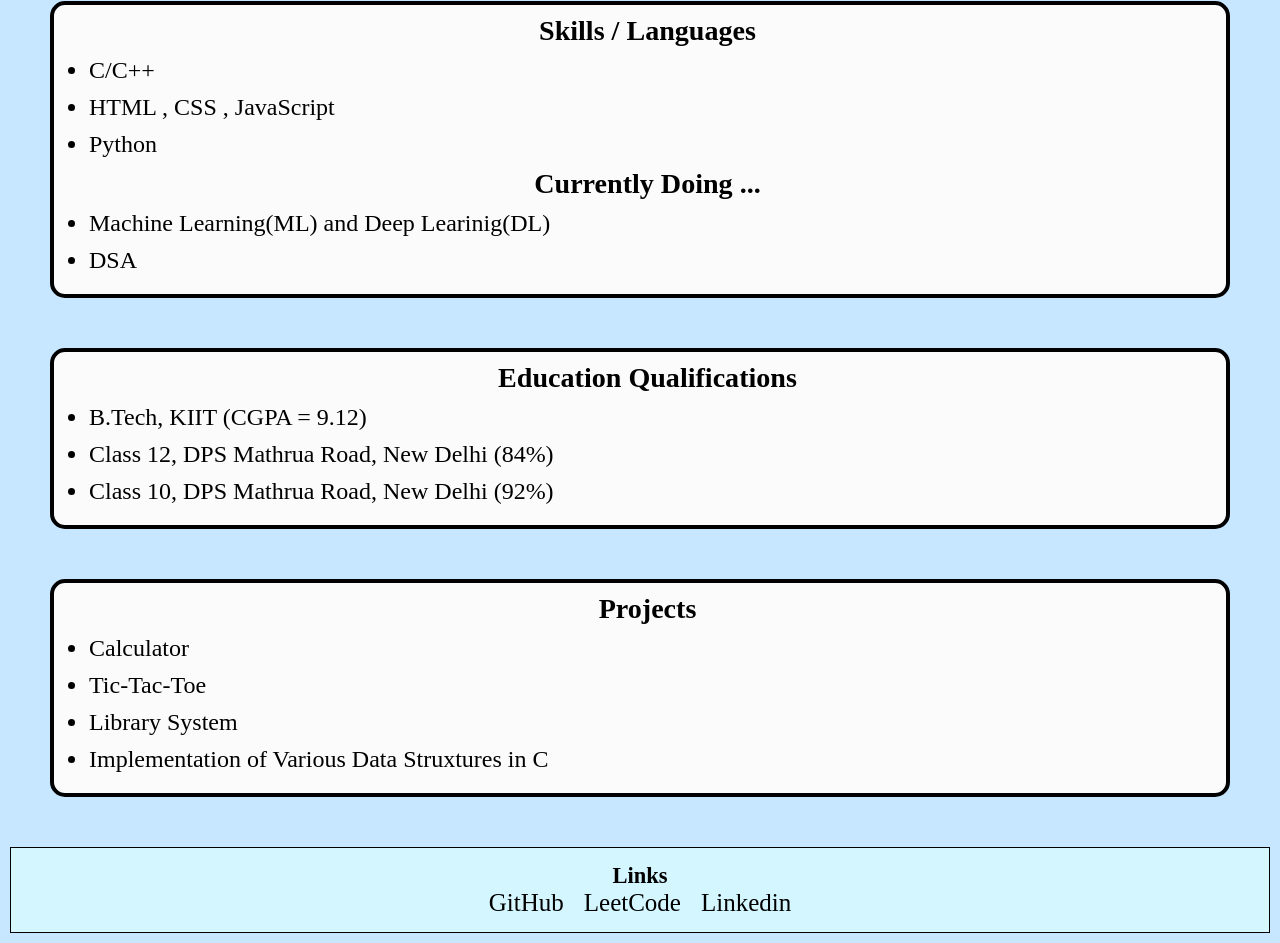
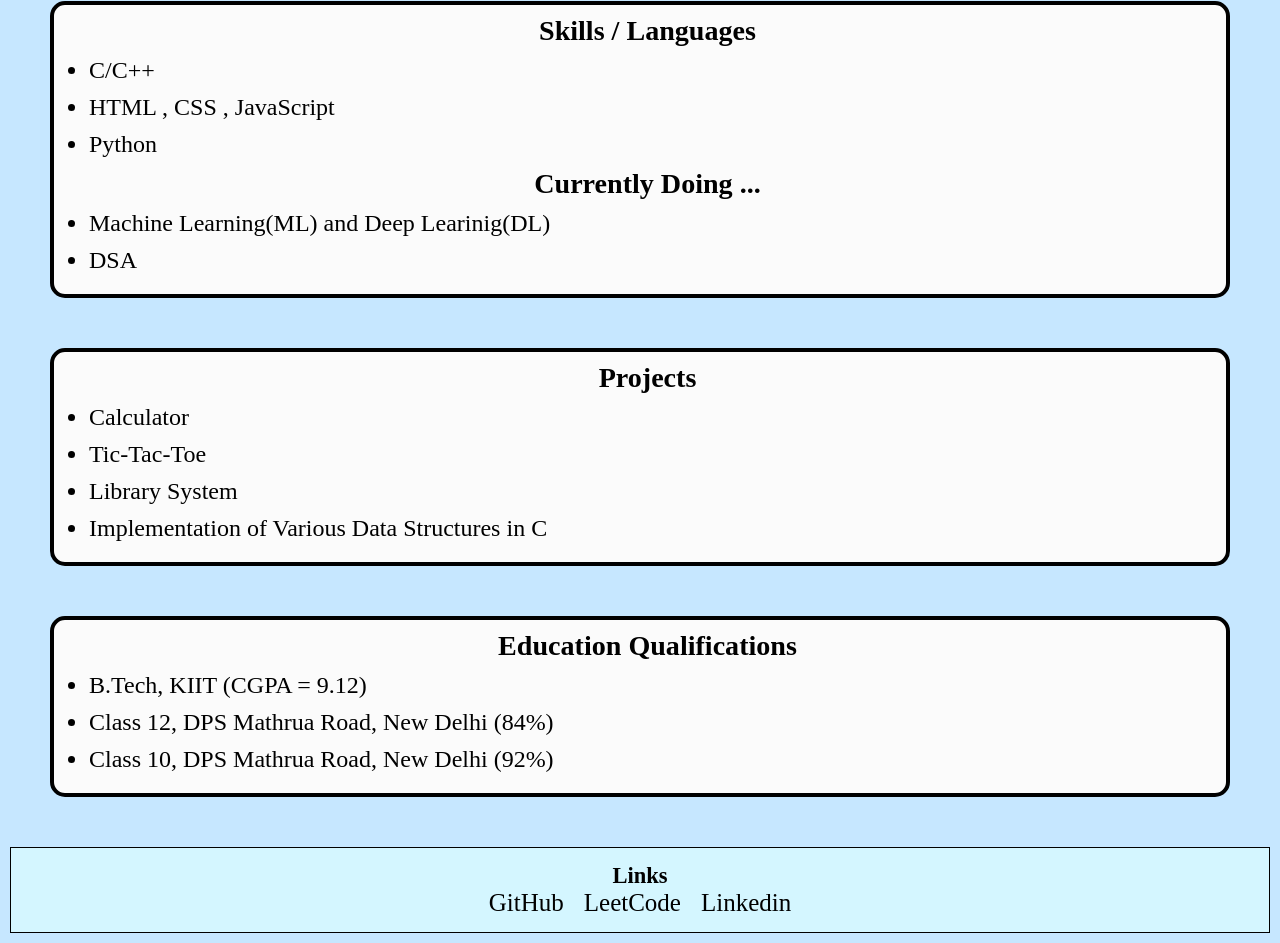
Before and after one commit to Kush-Singh-26/Kush-Singh-26.github.io, a plain HTML site: page index.html in a window 1280 px wide. Shown: the part 458-1401 px from the top of the page. Drawn offline with nearby package versions, Linux system fonts and the light colour scheme.

Commit message:
corrections

```diff
--- a/index.html
+++ b/index.html
@@ -53,15 +53,6 @@
     </div>
 
     <div class="edu">
-        <h3>Education Qualifications</h3>
-        <ul>
-            <li>B.Tech, KIIT (CGPA = 9.12)</li>
-            <li>Class 12, DPS Mathrua Road, New Delhi (84%)</li>
-            <li>Class 10, DPS Mathrua Road, New Delhi (92%) </li>
-        </ul>
-    </div>
-
-    <div class="edu">
         <h3>Projects</h3>
         <ul>
             <li>
@@ -74,10 +65,21 @@
                 <a  class="a" href="https://kush-singh-26.github.io/library/" target="_blank">Library System</a>
             </li>
             <li>
-                <a  class="a" href="https://github.com/Kush-Singh-26/DS_in_C" target="_blank">Implementation of Various Data Struxtures in C</a>
+                <a  class="a" href="https://github.com/Kush-Singh-26/DS_in_C" target="_blank">Implementation of Various Data Structures in C</a>
             </li>
         </ul>
     </div>
+
+    <div class="edu">
+        <h3>Education Qualifications</h3>
+        <ul>
+            <li>B.Tech, KIIT (CGPA = 9.12)</li>
+            <li>Class 12, DPS Mathrua Road, New Delhi (84%)</li>
+            <li>Class 10, DPS Mathrua Road, New Delhi (92%) </li>
+        </ul>
+    </div>
+
+
     <div class="footer">
         <div class="footer-head">Links</div>
         <div class="footer-body">
--- a/style.css
+++ b/style.css
@@ -105,6 +105,7 @@ a.dark{
 
 a:hover{
     font-weight: bold;
+    text-decoration: underline;
 }
 
 .footer{
```
